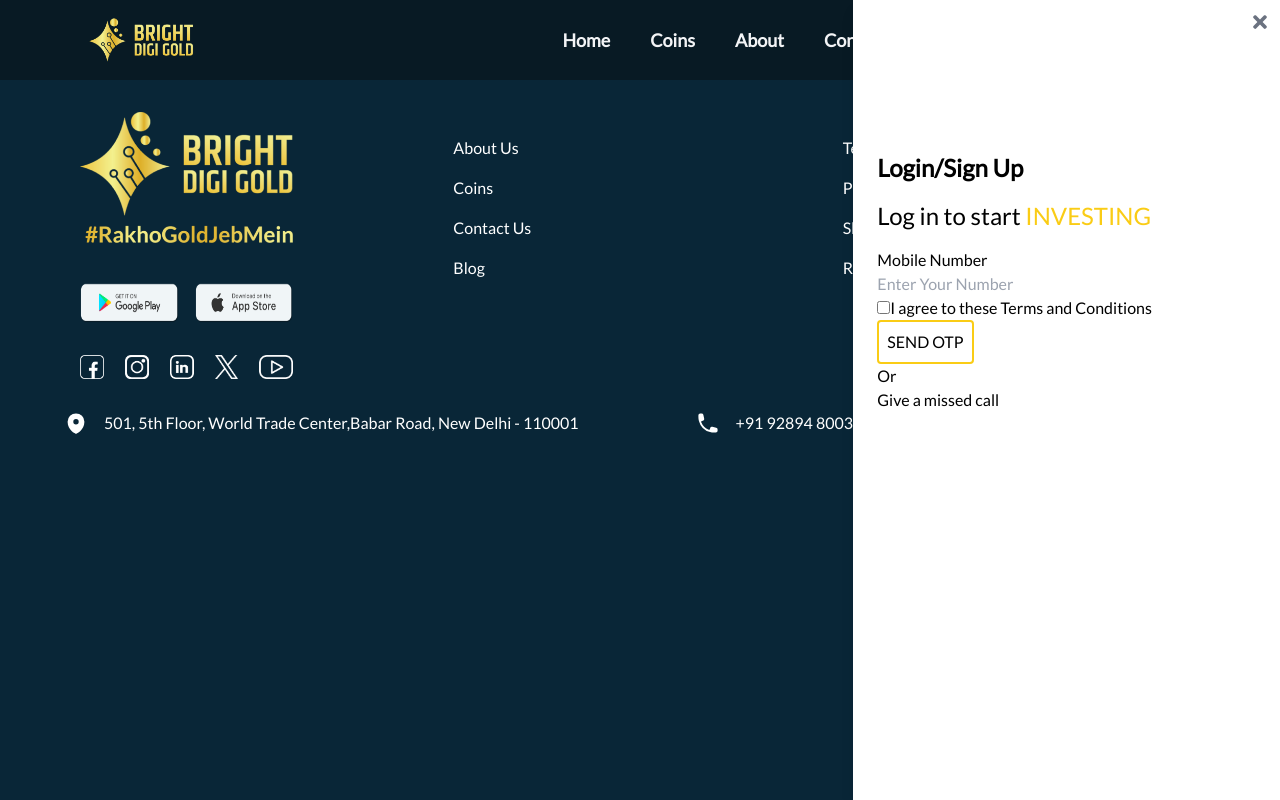
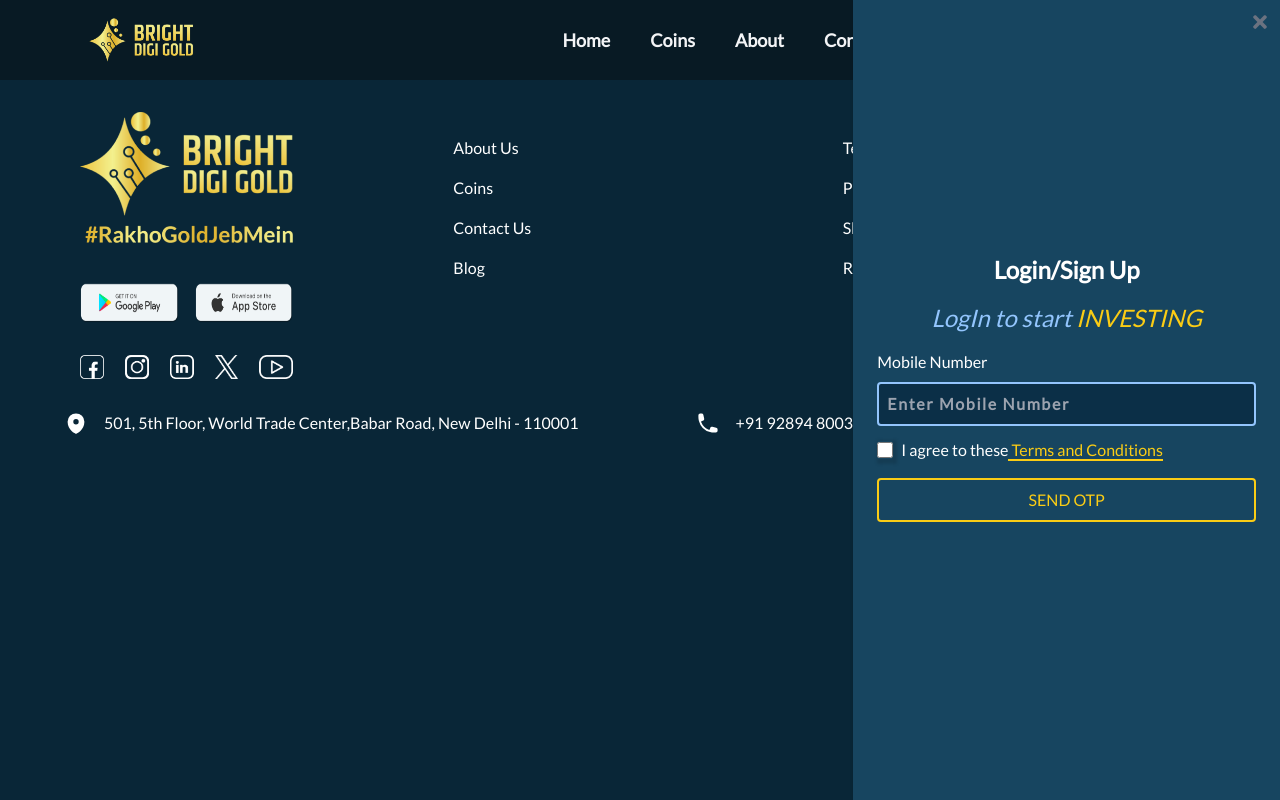
Before and after one commit to notgetin18/bdgwebsite4.0, a Next.js app: page /auth in a window 1280 px wide. Built offline with nearby package versions, Linux system fonts and the light colour scheme.

Commit message:
loginaside

```diff
--- a/src/app/auth/page.tsx
+++ b/src/app/auth/page.tsx
@@ -18,7 +18,7 @@
     const phoneRegex = /^\(?([0-9]{3})\)?[-. ]?([0-9]{3})[-. ]?([0-9]{4})$/;
     const router = useRouter();
     const [submitting, setSubmitting] = useState(false);
-    const [termsLinkColor, setTermsLinkColor] = useState('text-black');
+    const [termsLinkColor, setTermsLinkColor] = useState('text-white');
     const [showOTPModal, setShowOTPModal] = useState(false);
 
     const handleTermsClick = () => {
@@ -38,7 +38,7 @@
             'Terms and conditions are Required'
         ),
         mobile_number: Yup.string()
-            .required('Required')
+            .required('Mobile number is required')
             .matches(/^[6789][0-9]{9}$/, 'Mobile No. is not valid')
             .matches(phoneRegex, 'Invalid Number, Kindly enter a valid number')
             .min(10, 'Please enter a 10-digit mobile number')
@@ -87,21 +87,22 @@
 
     return (
         <aside
-            className={`fixed top-0 right-0 h-full lg:w-4/12 md:w-5/12 sm:w-6/12 bg-white shadow-lg transform translate-x-${isOpen ? '0' : 'full'
+            className={`fixed top-0 right-0 h-full lg:w-4/12 md:w-5/12 sm:w-6/12 coins_background shadow-lg transform translate-x-${isOpen ? '0' : 'full'
                 } transition-transform ease-in-out z-50`}
             style={{ zIndex: 1000 }}
         >
             {showOTPModal && <OTPModal onClose={closeOTPModal} />}
 
-            <div className="p-6 mt-32">
+            <div className="grid h-screen place-items-center w-full">
+                <div className='w-full p-6'>
                     <button
                         onClick={onClose}
-                    className="absolute top-3 end-2.5 text-gray-500 hover:text-gray-700 text-xl cursor-pointer"
+                        className="absolute top-3 end-2.5 text-gray-500 hover:text-red-600 text-xl cursor-pointer"
                     >
                         <FaTimes />
                     </button>
-                <h1 className="text-2xl font-bold mb-4">Login/Sign Up</h1>
-                <h3 className="text-2xl mb-4">Log in to start <span className='text-yellow-400'>INVESTING</span></h3>
+                    <h1 className="text-2xl font-bold mb-4 text-white text-center">Login/Sign Up</h1>
+                    <h3 className="text-2xl mb-4 text-blue-300 text-center italic">LogIn to start <span className='text-yellow-400 italic'>INVESTING</span></h3>
 
                     <div className="mb-4">
                         <Formik
@@ -125,14 +126,15 @@
                                     }}
                                 >
                                     <div className="">
-                                    <label>Mobile Number</label>
+                                        <label className='text-white mb-2'>Mobile Number</label>
                                         <br />
                                         <input
                                             name="mobile_number"
+                                            className='text-slate-400 tracking-widest font-semibold border-2 border-blue-300 rounded mt-2 w-full p-2 coins_backgroun outline-none'
                                             type="text"
                                             minLength={10}
                                             maxLength={10}
-                                        placeholder="Enter Your Number"
+                                            placeholder="Enter Mobile Number"
                                             onChange={(event) => {
                                                 const { name, value } = event.target;
                                                 const updatedValue = value.replace(/[^0-9]/g, '');
@@ -155,8 +157,9 @@
                                             </div>
                                         ) : null}
                                     </div>
-                                <div className="">
+                                    <div className="items-center mt-3 mb-2 flex">
                                         <input
+                                            className='cursor-pointer w-4 h-5 text-blue-600 coins_background border-red-600 rounded-lg focus:ring-blue-300 dark:focus:ring-blue-600 dark:ring-offset-gray-800 focus:ring-2 dark:bg-gray-700 dark:border-gray-600'
                                             id="termsAndConditions"
                                             type="checkbox"
                                             name="termsAndConditions"
@@ -166,12 +169,13 @@
                                         />
                                         <label
                                             onClick={handleTermsClick}
-                                        className={`cursor-pointer ${termsLinkColor}`}
+                                            className={`ml-2 items-center cursor-pointer text-white ${termsLinkColor}`}
                                         >
-                                        I agree to these{" "}
+                                            <div>I agree to these
                                                 <span>
-                                            <Link href="/termsAndConditions"> Terms and Conditions</Link>
+                                                    <Link className='text-yellow-400 border-b-2 border-yellow-400' href="/termsAndConditions"> Terms and Conditions</Link>
                                                 </span>
+                                            </div>
                                         </label>
                                     </div>
                                     {touched.termsAndConditions && errors.termsAndConditions ? (
@@ -181,16 +185,15 @@
                                                 marginLeft: 4,
                                                 fontWeight: 'bold',
                                                 marginTop: 0,
-                                            fontSize: 10,
                                             }}
                                         >
-                                        <span className='text-red-800 text-md'>{errors.termsAndConditions}</span>
+                                            <span className='text-red-600 text-md font-bold'>{errors.termsAndConditions}</span>
                                         </div>
                                     ) : null}
                                     <div className="">
                                         <button
                                             type="submit"
-                                        className='border-2 border-yellow-400 px-2 py-2 rounded'
+                                            className='border-2 text-yellow-400 border-yellow-400 px-2 py-2 rounded w-full mt-2 mb-2'
                                             onClick={() => {
                                                 values.buttonType = 'OtpLogin';
                                             }}
@@ -199,12 +202,12 @@
                                             SEND OTP
                                         </button>
                                     </div>
-                                <div className="">
+                                    {/* <div className="">
                                     <div className=""></div>
-                                    <div className="">Or</div>
+                                    <div className="text-white text-center mt-4">Or</div>
                                     <div className=""></div>
                                 </div>
-                                <div className="">
+                                <div className="text-white">
                                     <button
                                         type="submit"
                                         onClick={() => {
@@ -214,10 +217,11 @@
                                     >
                                         Give a missed call
                                     </button>
-                                </div>
+                                </div> */}
                                 </form>
                             )}
                         </Formik>
+                    </div>
                 </div>
             </div>
         </aside>
```
Lines whose indentation alone changed are shown as unchanged.
